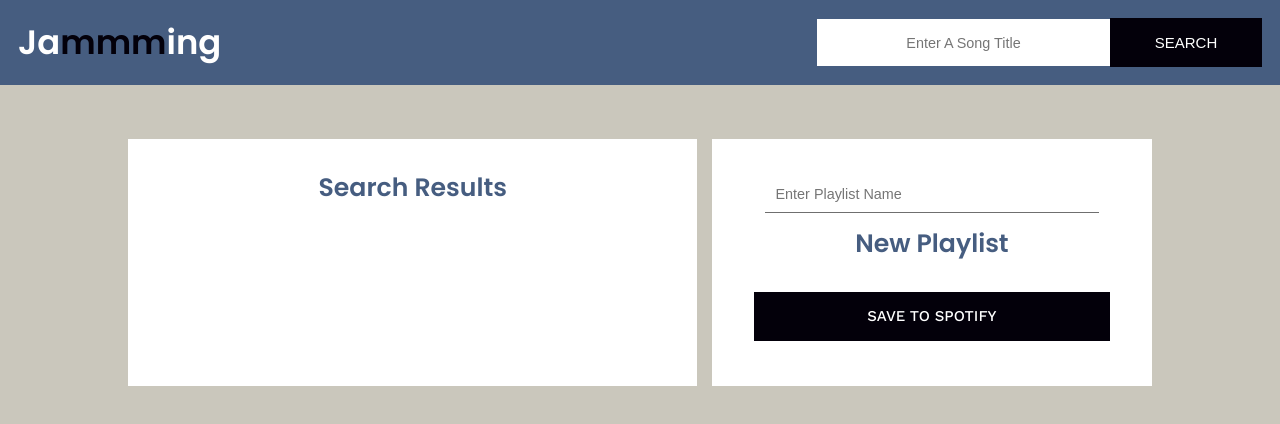
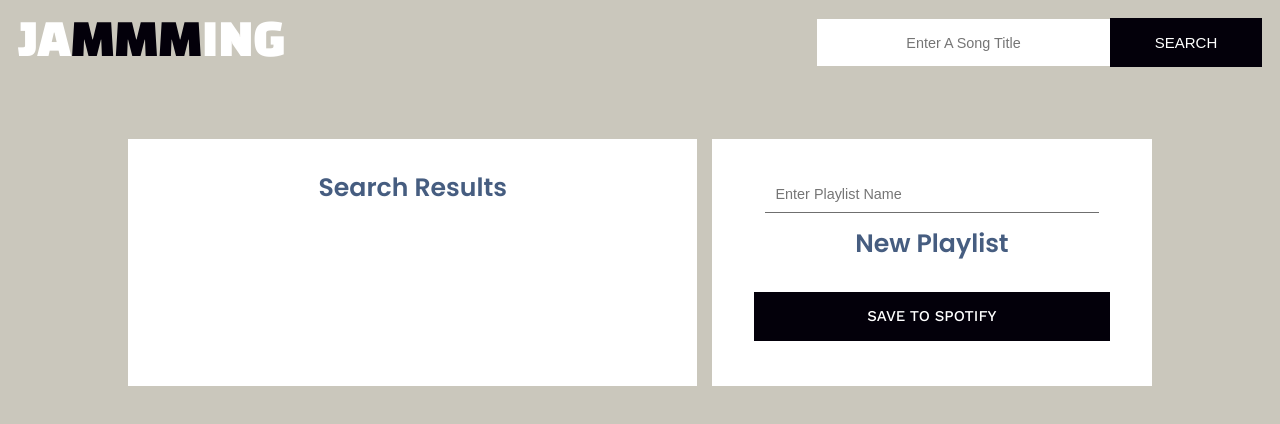
Before and after one commit to tabby42/jamming, a React (Create React App) app: page / in a window 1280 px wide. Shown: the top 424 px of the page. Built offline with nearby package versions, Linux system fonts and the light colour scheme; a web font is replaced by a local one.

Commit message:
modify header styles

```diff
--- a/src/Components/App/App.css
+++ b/src/Components/App/App.css
@@ -1,4 +1,4 @@
-/* black #03000a*/
+/* black #03000a  */
 /* yellow #f7c40a*/
 /* gray #cac7bc */
 /* blue #465d80 */
@@ -17,9 +17,10 @@ html {
 h1 {
   padding: .77rem 1rem;
   text-align: left;
-  font-family: 'Poppins', sans-serif;
-  font-size: 1.88rem;
+  font-family: 'Black Han Sans', sans-serif;
+  font-size: 2.5rem;
   color: #fff;
+  text-transform: uppercase;
 }
 
 h1 .highlight {
@@ -35,7 +36,7 @@ h3 {
   display: flex;
   flex-direction: row;
   justify-content: space-between;
-  background-color: #465d80;
+  background-color: #cac7bc;
   align-items: center;
 }
 
```
